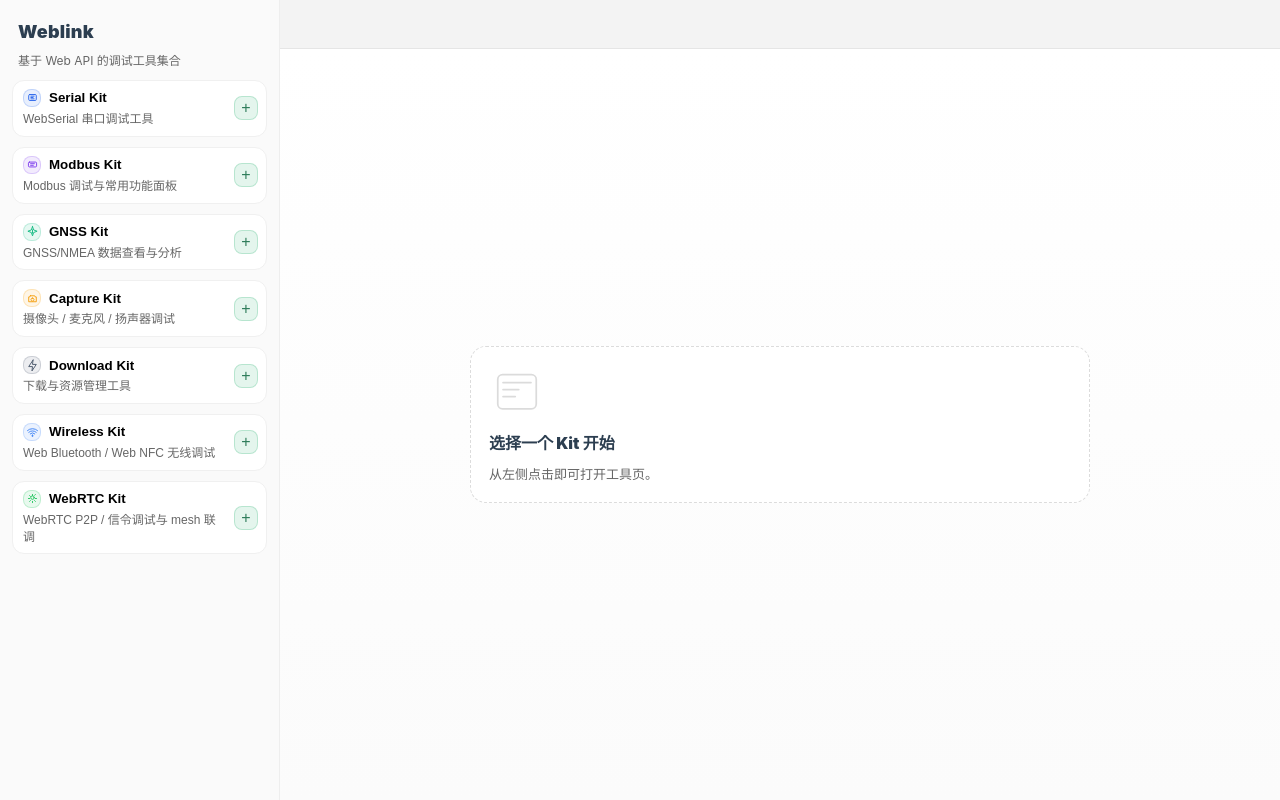
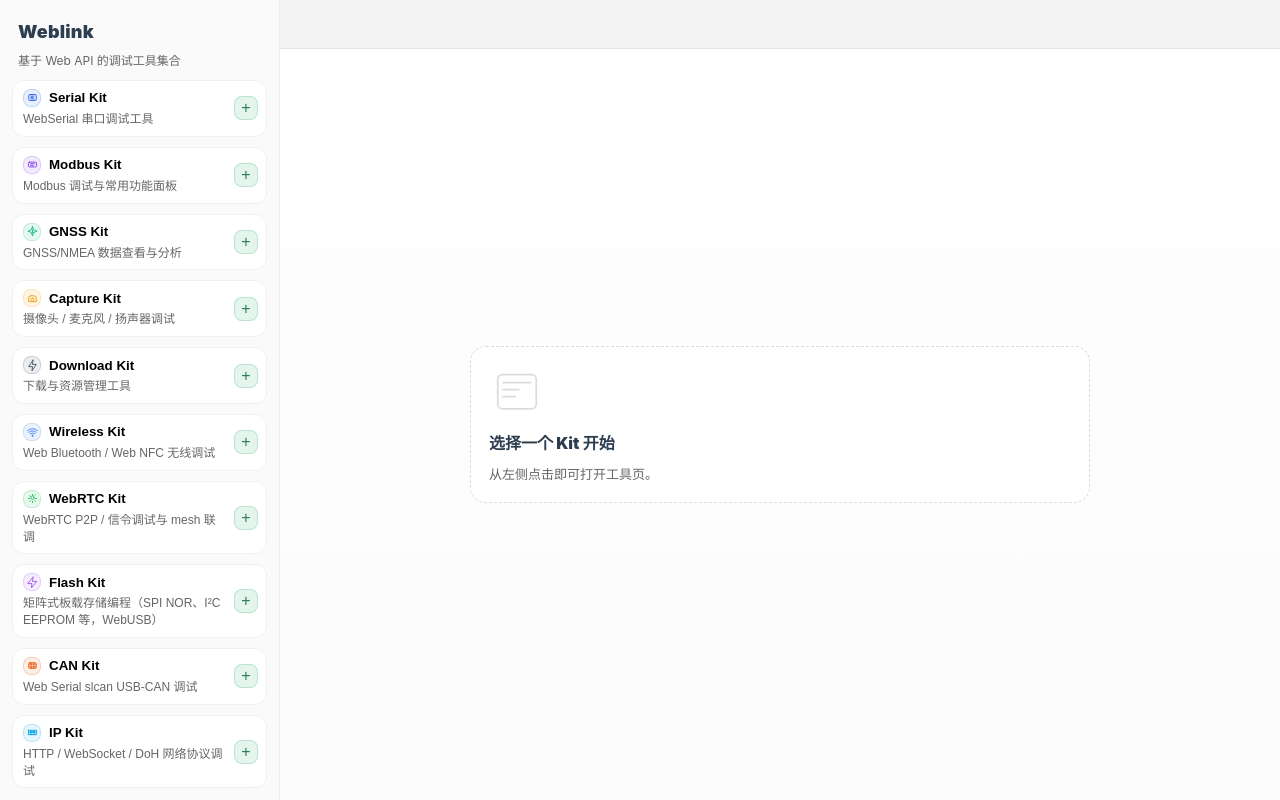
Before and after one commit to insightop/weblink, a Vue app: page / in a window 1280 px wide. Built offline with nearby package versions, Linux system fonts and the light colour scheme.

Commit message:
更新README和KitIcon组件，添加flashkit、cankit和ipkit模块及其图标和URL配置

```diff
--- a/src/features/kits/components/KitIcon.vue
+++ b/src/features/kits/components/KitIcon.vue
@@ -34,6 +34,15 @@ const ICONS = {
   webrtckit: common(
     'M15.2 10.4a3.2 3.2 0 1 0-6.4 0 3.2 3.2 0 0 0 6.4 0ZM12 4.5v2.2M12 17.3v2.2M4.5 12h2.2M17.3 12h2.2M6.6 6.6l1.6 1.6M15.8 15.8l1.6 1.6M6.6 17.4l1.6-1.6M15.8 6.2l1.6-1.6',
   ),
+  flashkit: common(
+    'M13 2 3 14h8l-1 8 10-12h-8l1-8Z',
+  ),
+  cankit: common(
+    'M6 9.5h12M6 14.5h12M9.5 7v10M14.5 7v10M7 7h10a2 2 0 0 1 2 2v6a2 2 0 0 1-2 2H7a2 2 0 0 1-2-2V9a2 2 0 0 1 2-2Z',
+  ),
+  ipkit: common(
+    'M4.5 8h15v8h-15V8Zm2.5 2.5h10M7 12h10M7 15.5h10M9 8v8M15 8v8',
+  ),
 }
 
 const TONES = {
@@ -44,6 +53,9 @@ const TONES = {
   download: { fg: 'rgba(71, 85, 105, 0.95)', bg: 'rgba(71, 85, 105, 0.10)', bd: 'rgba(71, 85, 105, 0.20)' },
   wireless: { fg: 'rgba(59, 130, 246, 0.95)', bg: 'rgba(59, 130, 246, 0.10)', bd: 'rgba(59, 130, 246, 0.20)' },
   webrtckit: { fg: 'rgba(34, 197, 94, 0.95)', bg: 'rgba(34, 197, 94, 0.10)', bd: 'rgba(34, 197, 94, 0.22)' },
+  flashkit: { fg: 'rgba(168, 85, 247, 0.95)', bg: 'rgba(168, 85, 247, 0.10)', bd: 'rgba(168, 85, 247, 0.22)' },
+  cankit: { fg: 'rgba(234, 88, 12, 0.95)', bg: 'rgba(234, 88, 12, 0.10)', bd: 'rgba(234, 88, 12, 0.22)' },
+  ipkit: { fg: 'rgba(14, 165, 233, 0.95)', bg: 'rgba(14, 165, 233, 0.10)', bd: 'rgba(14, 165, 233, 0.22)' },
 }
 
 const iconSpec = ICONS[props.icon] ?? ICONS.download
--- a/src/features/kits/registry/kitModules.js
+++ b/src/features/kits/registry/kitModules.js
@@ -52,4 +52,25 @@ export const KIT_MODULES = [
     icon: 'webrtckit',
     url: 'https://webrtckit.pages.dev',
   },
+  {
+    key: 'flashkit',
+    name: 'Flash Kit',
+    desc: '矩阵式板载存储编程（SPI NOR、I²C EEPROM 等，WebUSB）',
+    icon: 'flashkit',
+    url: 'https://weblink-flashkit.pages.dev',
+  },
+  {
+    key: 'cankit',
+    name: 'CAN Kit',
+    desc: 'Web Serial slcan USB-CAN 调试',
+    icon: 'cankit',
+    url: 'https://cankit.pages.dev',
+  },
+  {
+    key: 'ipkit',
+    name: 'IP Kit',
+    desc: 'HTTP / WebSocket / DoH 网络协议调试',
+    icon: 'ipkit',
+    url: 'https://ipkit.pages.dev',
+  },
 ]
```
Also changed, not shown: 1 other file (tests, documents, lock files or other folders).
